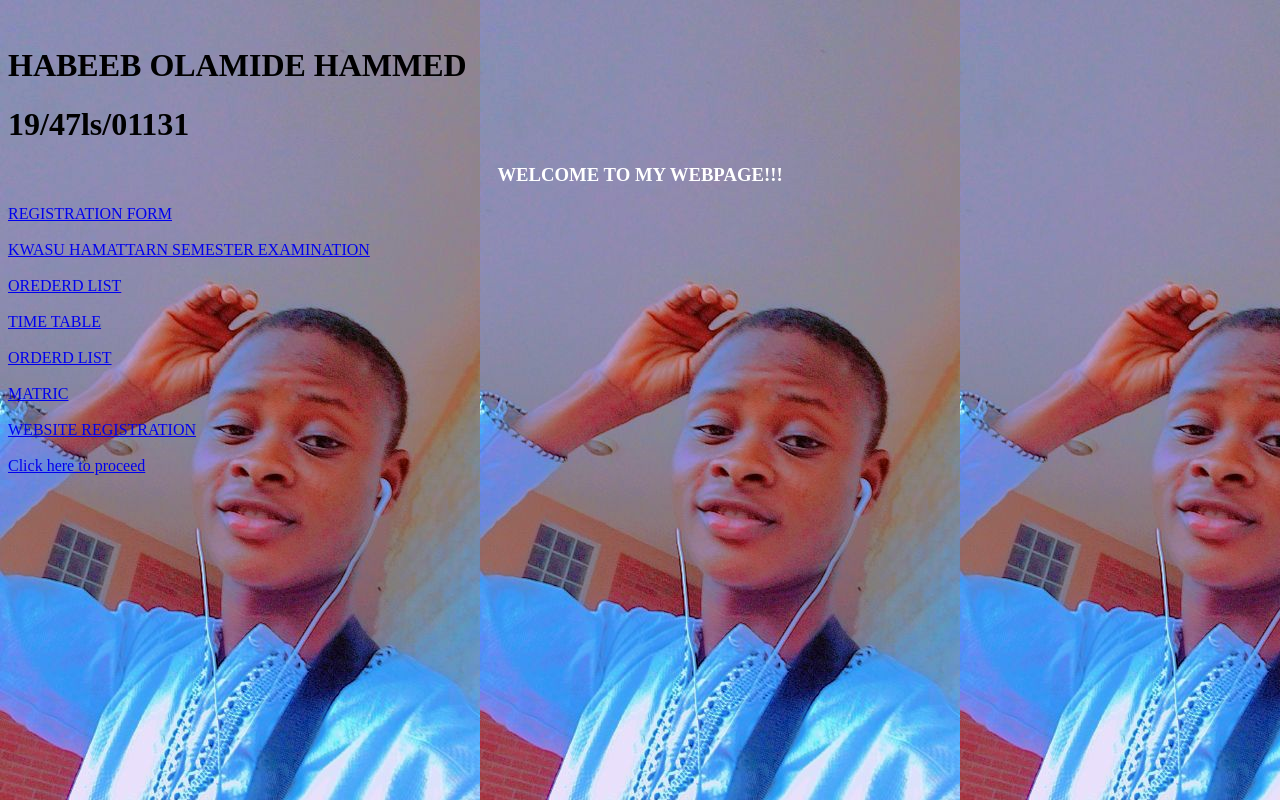
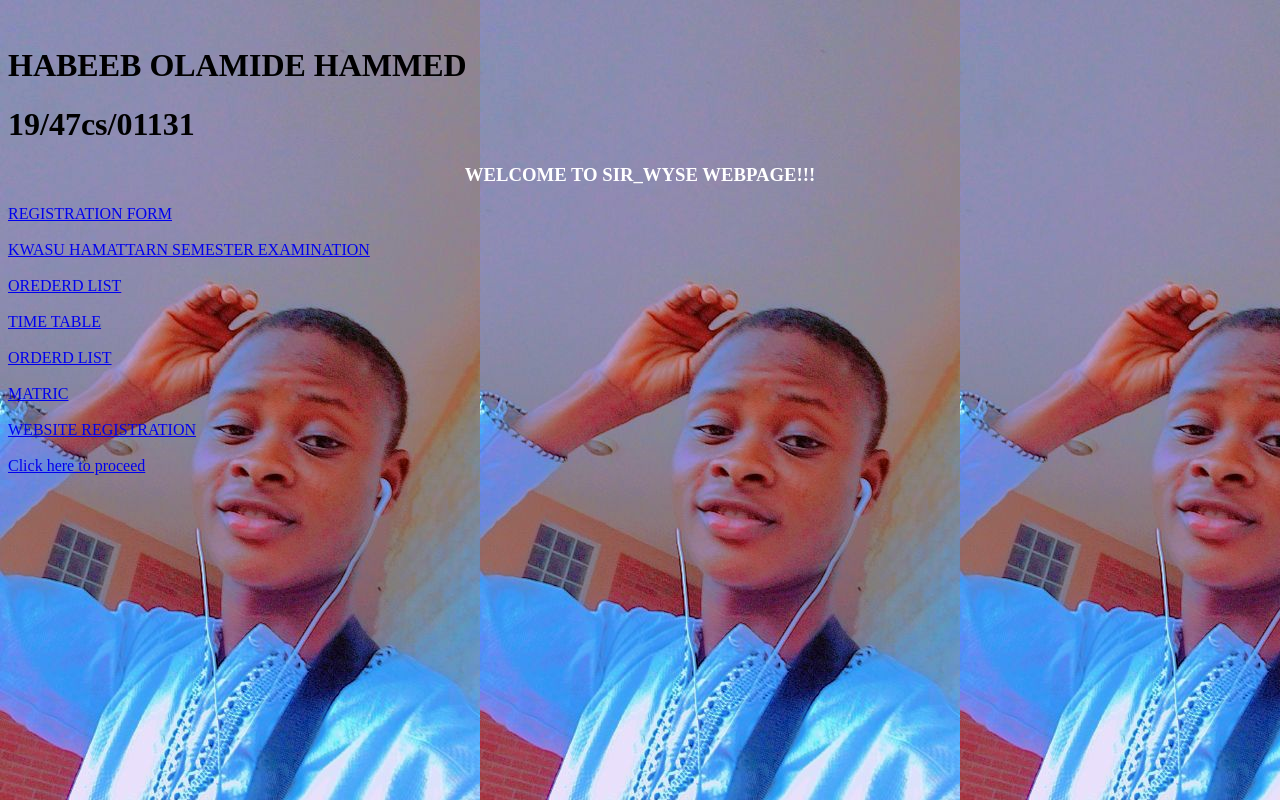
Before and after one commit to habeebhammed/habeeb, a plain HTML site: page index.html in a window 1280 px wide. Drawn offline with Linux system fonts and the light colour scheme.

Commit message:
Update index.html

```diff
--- a/index.html
+++ b/index.html
@@ -6,9 +6,9 @@
 			<title>MY WEBPAGE </title>
 			</head><br>
 <h1>HABEEB OLAMIDE HAMMED</h1>
-<h1>19/47ls/01131</h1>
+<h1>19/47cs/01131</h1>
 		<body background="Snapchat-685065323.jpg">
-		<h3 align="center"><font color="white"><b><b></b></b>WELCOME TO MY WEBPAGE!!!</font></h3>
+		<h3 align="center"><font color="white"><b><b></b></b>WELCOME TO SIR_WYSE WEBPAGE!!!</font></h3>
 		<a href="Students form.html" align="center">REGISTRATION FORM</a><br><br>
 		<a href="examination.html">KWASU HAMATTARN SEMESTER EXAMINATION</a><br><br>
 	<a href="foot.html"> OREDERD LIST </a><br><br>
```
